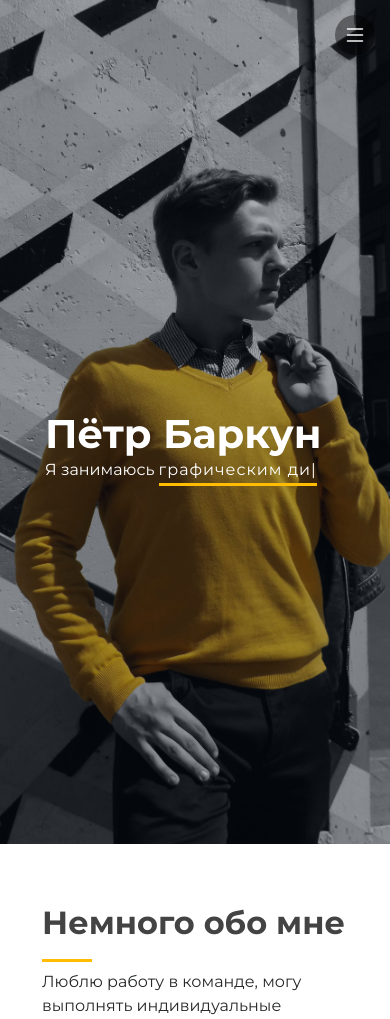
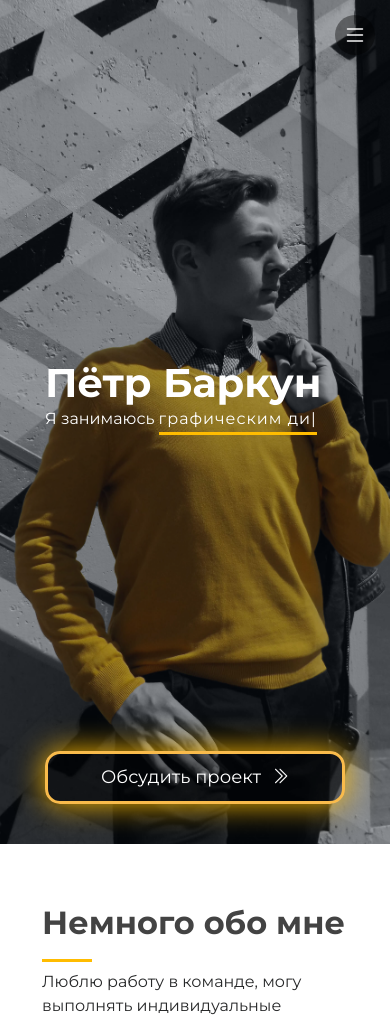
Before and after one commit to Unterfeldwebel33/peterbarkun, a PHP site: page / in a window 390 px wide. Shown: the top 1019 px of the page. Run offline with PHP 8.4, Linux system fonts and the light colour scheme.

Commit message:
Задал адаптивы для кнопки

```diff
--- a/assets/css/style.css
+++ b/assets/css/style.css
@@ -289,7 +289,7 @@ h1, h2, h3, h4, h5, h6 {
 }
 #hero p {
   color: #fff;
-  margin-bottom: 50px;
+  margin-bottom: 20px;
   font-size: 25.5px;
   font-family: "Gilroy", "Montserrat", sans-serif;
 }
@@ -351,7 +351,7 @@ h1, h2, h3, h4, h5, h6 {
 
   @media (max-width: 768px) {
     #hero p {
-      margin-bottom: 0;
+      margin-bottom: 10px;
       font-size: 16px;
       line-height: 36px;
     }
@@ -359,7 +359,7 @@ h1, h2, h3, h4, h5, h6 {
 
   @media (max-width: 320px) {
     #hero p {
-      margin-bottom: 0;
+      margin-bottom: 10px;
       font-size: 14px;
       line-height: 36px;
     }
@@ -369,6 +369,40 @@ h1, h2, h3, h4, h5, h6 {
     font-size: 18px;
     line-height: 24px;
     margin-bottom: 30px;
+  }
+}
+
+.button{
+  font-size: 18px;
+  font-weight: 400;
+  display: inline-block;
+  background-color: rgba(0, 0, 0, 0.3);
+  color: #fff;
+  border-radius: 15px;
+  padding: 10px 20px 10px;
+  box-shadow: 0px 0px 30px #FFBC00;
+  border: 3px solid #F9BB4B;
+  box-sizing: border-box;
+}
+
+@media (max-width: 414px) {
+  .hero-container {
+    display: flex;
+    flex-direction: column;
+    flex: 1;
+    justify-content: space-around;
+  }
+  .hero-container-desc {
+    flex: 1;
+    display: flex;
+    flex-direction: column;
+    justify-content: center;
+  }
+
+  .button{
+    text-align: center;
+    width: 100%;
+    margin-bottom: 40px;
   }
 }
 
--- a/index.html
+++ b/index.html
@@ -82,8 +82,12 @@
   <!-- ======= Hero Section ======= -->
   <section id="hero" class="d-flex flex-column justify-content-center align-items-center">
     <div class="hero-container" data-aos="fade-in">
-      <h1>Пётр Баркун</h1>
-      <p>Я занимаюсь <span class="typed" data-typed-items="UX/UI дизайном, графическим дизайном, разработкой логотипов, дизайном упаковок, полиграфией, веб-разработкой, фотографией"></span></p>
+      <div class="hero-container-desc">
+        <h1>Пётр Баркун</h1>
+        <p>Я занимаюсь <span class="typed" data-typed-items="UX/UI дизайном, графическим дизайном, разработкой логотипов, дизайном упаковок, полиграфией, веб-разработкой, фотографией"></span></p>
+      </div>
+
+      <a href="#contact" class="button button--flex">Обсудить проект<i class="bi bi-chevron-double-right" style="margin-left: 10px;"></i></a>
     </div>
   </section><!-- End Hero -->
 
@@ -453,33 +457,33 @@
         <div class="row">
           <div class="col-lg-4 col-md-6 icon-box" data-aos="fade-up">
             <div class="icon"><i class="bi bi-briefcase"></i></div>
-            <h4 class="title"><a href=""></a>Считаю, что заказчик всегда прав</h4>
+            <h4 class="title">Считаю, что заказчик всегда прав</h4>
             <p class="description">Предлагаю на выбор несколько вариантов макетов, баннеров, иллюстраций или логотипов</p>
           </div>
           <div class="col-lg-4 col-md-6 icon-box" data-aos="fade-up" data-aos-delay="100">
             <div class="icon"><i class="bi bi-chat-square-text"></i></div>
-            <h4 class="title"><a href="">Даю бесплатные консультации</a></h4>
+            <h4 class="title">Даю бесплатные консультации</h4>
             <p class="description">Отвечу на любые Ваши вопросы которые касаются проекта
             </p>
           </div>
           <div class="col-lg-4 col-md-6 icon-box" data-aos="fade-up" data-aos-delay="200">
             <div class="icon"><i class="bi bi-stars"></i></div>
-            <h4 class="title"><a href=""></a>Креативно подхожу к проектам</h4>
+            <h4 class="title">Креативно подхожу к проектам</h4>
             <p class="description">Техническое образование позволяет нарисовать интересный макет без напряга для разработчика</p>
           </div>
           <div class="col-lg-4 col-md-6 icon-box" data-aos="fade-up" data-aos-delay="300">
             <div class="icon"><i class="bi bi-watch"></i></div>
-            <h4 class="title"><a href="">Могу работать по графику заказчика</a></h4>
+            <h4 class="title">Могу работать по графику заказчика</h4>
             <p class="description">Обсуждаем гениальные идеи и доработки даже в выходные и после 18:00</p>
           </div>
           <div class="col-lg-4 col-md-6 icon-box" data-aos="fade-up" data-aos-delay="400">
             <div class="icon"><i class="bi bi-people"></i></div>
-            <h4 class="title"><a href="">Могу с ними встретиться лично</a></h4>
+            <h4 class="title">Могу с ними встретиться лично</h4>
             <p class="description">Напишите и или <a class="phone" href="tel:+375292420759">позвоните</a> мне и мы договоримся о встрече</p>
           </div>
           <div class="col-lg-4 col-md-6 icon-box" data-aos="fade-up" data-aos-delay="500">
             <div class="icon"><i class="bi bi-calendar4-week"></i></div>
-            <h4 class="title"><a href="">Я готов сопровождать Ваш проект</a></h4>
+            <h4 class="title">Я готов сопровождать Ваш проект</h4>
             <p class="description">Даже после завершения проекта останусь на связи</p>
           </div>
         </div>
```
